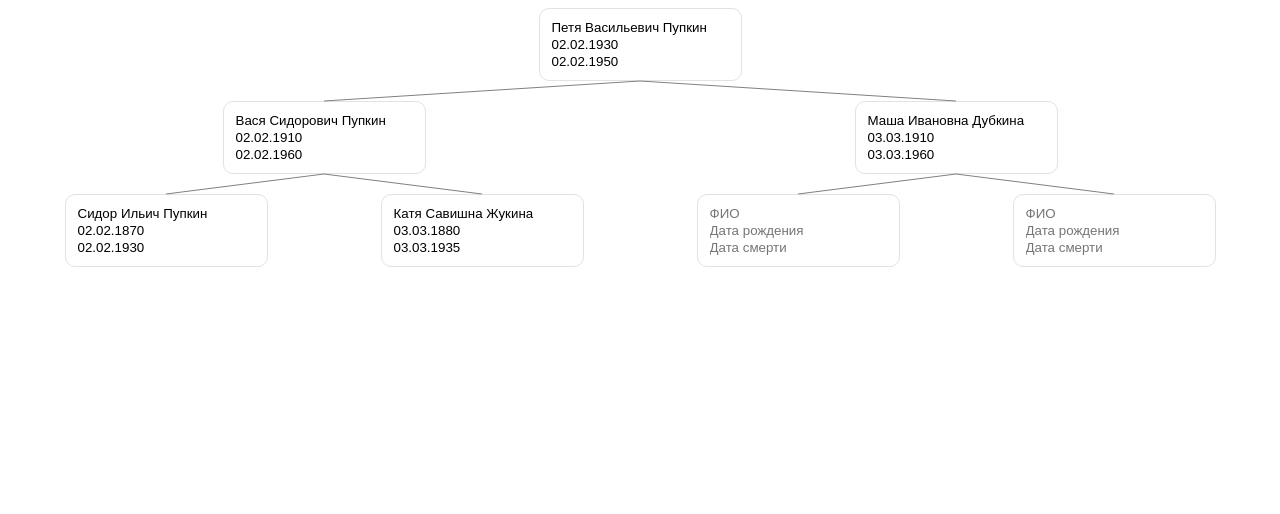
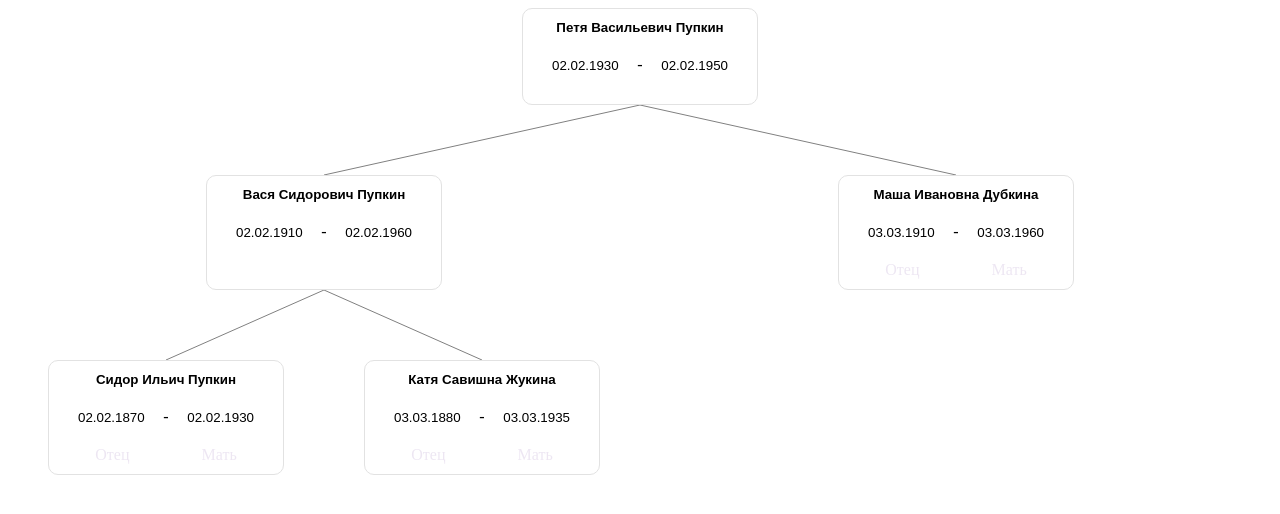
Before and after one commit to topdmtr/stock, a plain HTML site: page index.html in a window 1280 px wide. Drawn offline with Linux system fonts and the light colour scheme.

Commit message:
addParent + isActive

```diff
--- a/css/styles.css
+++ b/css/styles.css
@@ -1,15 +1,23 @@
-
 .new_pers {
   display: flex;
   flex-direction: column;
   padding: 10px;
   border: 1px solid #e2e2e2;
   border-radius: 10px;
+  margin-bottom: 50px;
+  visibility: hidden;
 }
+
+.new_pers.active {
+  visibility: visible;
+}
+
 .new_pers input {
   border: none;
+  text-align: center;
 }
-.divKnee{
+
+.divKnee {
   display: flex;
   justify-content: space-around;
   margin-bottom: 20px;
@@ -18,9 +26,15 @@
 .new_pers:hover {
   border: 1px solid #aaa;
 }
+
+.inpFio {
+  margin-bottom: 20px;
+  font-weight: 600;
+}
+
 svg {
   position: absolute;
-    z-index: 0;
+  z-index: -1;
   left: 0;
   top: 0;
   right: 0;
@@ -28,3 +42,30 @@ svg {
   width: 100%;
   height: 100%;
 }
+
+.dates {
+  border: none;
+  display: flex;
+  margin-bottom: 20px;
+}
+
+.dates input {
+  width: 100px;
+}
+
+.addParents {
+  display: flex;
+  justify-content: space-around;
+}
+
+.addParent {
+  display: flex;
+  justify-content: center;
+  align-items: center;
+  text-decoration: none;
+  opacity: .1;
+}
+
+.addParent:hover {
+  opacity: 1;
+}
--- a/js/scripts.js
+++ b/js/scripts.js
@@ -14,8 +14,10 @@ var tree = {
 
   out: function(currentId, childId) {
     var person = this.peoples.find(x => x.idPers === String(currentId));
-
-    var formNew = `<form class="new_pers" method="post" data-id="${currentId}" data-knee="${person.indKnee}" data-mother_id="${person.indMother}" data-father_id="${person.indFather}"> <input class="editable inpFio" type="text" placeholder="ФИО" name="fio" value="${person.fio}"/><input class="editable inpBirthDate" type="text" name="birthDate" placeholder="Дата рождения" value="${person.birthDate}"><input class="editable inpDaedDate" type="text" name="deadDate" placeholder="Дата смерти" value="${person.deadDate}"> </form>`;
+    var active = this.isActive(currentId) ? "active" : "";
+    var addFather = this.isActive(person.indFather) ? "" : `<a href='' class='addParent addFather' data-id="${person.indFather}">Отец</a>`;
+    var addMother = this.isActive(person.indMother) ? "" : `<a href='' class='addParent addMother' data-id="${person.indMother}">Мать</a>`;
+    var formNew = `<form class="new_pers ${active}" method="post" data-id="${currentId}" data-knee="${person.indKnee}" data-mother_id="${person.indMother}" data-father_id="${person.indFather}"> <input class="editable inpFio" type="text" placeholder="ФИО" name="fio" value="${person.fio}"/><div class="dates"><input class="editable inpBirthDate" type="text" name="birthDate" placeholder="Дата рождения" value="${person.birthDate}"> - <input class="editable inpDaedDate" type="text" name="deadDate" placeholder="Дата смерти" value="${person.deadDate}"></div> <div class="addParents">${addFather}${addMother}</div></form>`;
 
     if (!$("div").is("#knee_" + person.indKnee)) {
       $("#forms").append(`<div id="knee_${person.indKnee}" class="divKnee">  </div>`);
@@ -24,8 +26,8 @@ var tree = {
     $("#knee_" + person.indKnee).append(formNew);
 
     if (person.indKnee < this.MaxKnee) {
-      this.out(person.indFather,currentId);
-      this.out(person.indMother,currentId);
+      this.out(person.indFather, currentId);
+      this.out(person.indMother, currentId);
     }
     return;
   },
@@ -40,28 +42,39 @@ var tree = {
       }
     }
   },
-
-  getCoords: function(id){
+  isActive: function(currentId) {
+    var person = this.peoples.find(x => x.idPers === String(currentId));
+    if (!person) return false;
+    var data = person.fio + person.birthDate + person.deadDate;
+    if (data == "") return false;
+    return true;
+  },
+  getCoords: function(id) {
     el = $(`.new_pers[data-id="${id}"]`);
     x = el.position().left;
-    y = el.position().top ;
+    y = el.position().top;
 
-    return {x: x,y: y, h: el.outerHeight(), w:el.outerWidth()};
+    return {
+      x: x,
+      y: y,
+      h: el.outerHeight(),
+      w: el.outerWidth()
+    };
   },
 
-  drawLines: function(currentId, childId){
+  drawLines: function(currentId, childId) {
     var person = this.peoples.find(x => x.idPers === String(currentId));
-    if (childId) {
+    if (childId && this.isActive(currentId)) {
       lineId = `line${childId}to${currentId}`;
       $('#lines').append(`<svg><line id="${lineId}" stroke="gray"/></svg>`);
-      childCoords =  this.getCoords(childId);
-      thisCoords  =  this.getCoords(currentId);
-      $(`#${lineId}`).attr('x1',childCoords.x + childCoords.w/2).attr('y1',childCoords.y + childCoords.h).attr('x2',thisCoords.x + thisCoords.w/2).attr('y2',thisCoords.y);
+      childCoords = this.getCoords(childId);
+      thisCoords = this.getCoords(currentId);
+      $(`#${lineId}`).attr('x1', childCoords.x + childCoords.w / 2).attr('y1', childCoords.y + childCoords.h).attr('x2', thisCoords.x + thisCoords.w / 2).attr('y2', thisCoords.y);
     }
 
-        if (person.indKnee < this.MaxKnee) {
-      this.drawLines(person.indFather,currentId);
-      this.drawLines(person.indMother,currentId);
+    if (person.indKnee < this.MaxKnee) {
+      this.drawLines(person.indFather, currentId);
+      this.drawLines(person.indMother, currentId);
     }
     return;
   }
@@ -75,9 +88,20 @@ $(function() {
     tree.updateField(+$(this).closest("form").data("id"), $(this).attr("name"), $(this).val());
   });
 
-  $(window).resize(function(){
+  $(window).resize(function() {
     $('#lines').empty();
     tree.drawLines(1);
+  });
+
+  $(document).on("click", ".addParent", function(e) {
+    e.preventDefault();
+    id = $(this).data("id");
+    $(`.new_pers[data-id="${id}"]`).addClass("active");
+
+    /***
+      to be continued =)
+
+    ***/
   });
 
 });
```
Also changed, not shown: index.html (+1 -0 lines). Lines whose indentation alone changed are shown as unchanged.
